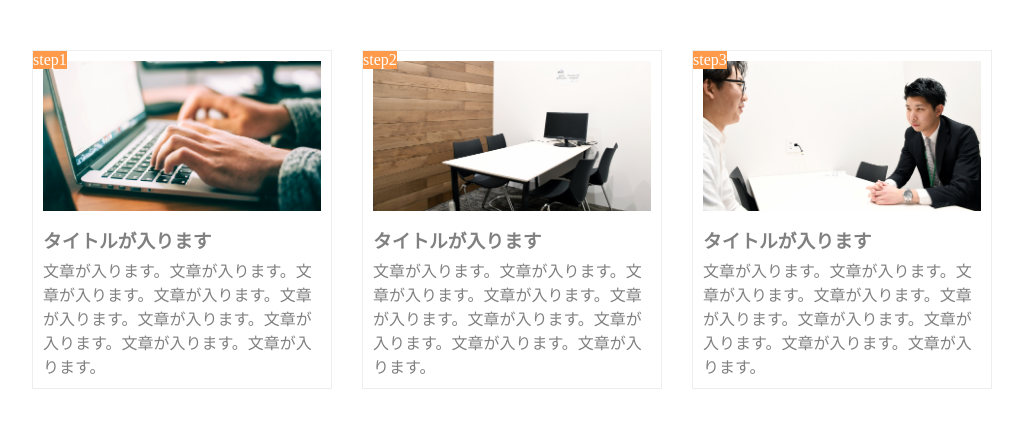
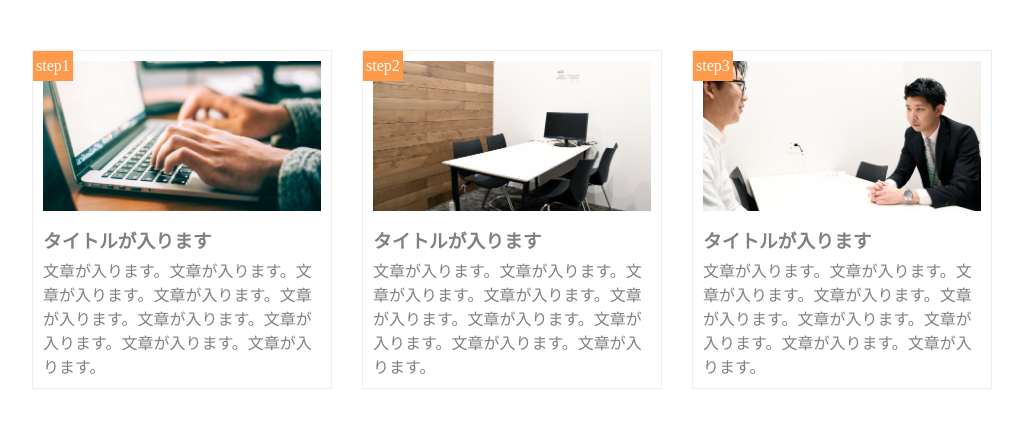
Before and after one commit to tsuny221/HTML-CSS, a plain HTML site: page 1-10課題問題/index.html in a window 1280 px wide. Shown: the whole page, without its empty margins (128-1151 px from the left). Drawn offline with Linux system fonts and the light colour scheme.

Commit message:
[Update]1-10

```diff
--- a/1-10課題問題/style.css
+++ b/1-10課題問題/style.css
@@ -50,6 +50,8 @@ main {
 
 .flow-num {
 	background-color: #FF9A4B;
+	line-height: 30px;
+	padding:0 3px;
 	color: white;
 	position: absolute;
 	top: 0;
```
